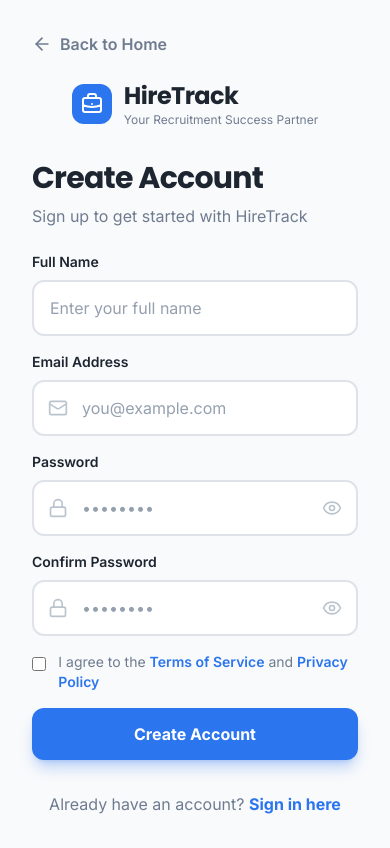
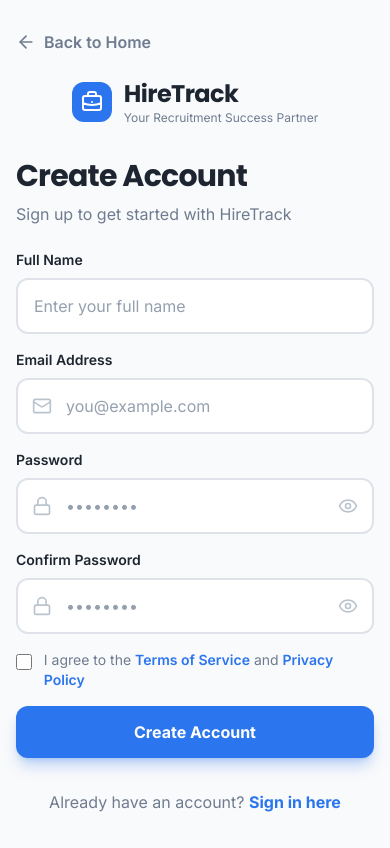
Before and after one commit to Cristineddd/HireTrackProject, a Next.js app: page /auth/signup in a window 390 px wide. Built offline with nearby package versions, Linux system fonts and the light colour scheme.

Commit message:
Add mock API env variables and improve mobile responsiveness for auth pages

```diff
--- a/app/auth/login/LoginPageClient.tsx
+++ b/app/auth/login/LoginPageClient.tsx
@@ -113,7 +113,7 @@
   };
 
   return (
-    <div className="min-h-screen flex">
+    <div className="min-h-screen flex flex-col lg:flex-row">
       {/* Left Side - Branding */}
       <div className="hidden lg:flex lg:w-1/2 bg-linear-to-br from-[#2B75EE] via-[#2B75EE] to-[#1F5DD3] p-12 flex-col justify-between relative overflow-hidden">
         {/* Animated decorative circles */}
@@ -210,8 +210,8 @@
       </div>
 
       {/* Right Side - Login Form */}
-      <div className="flex-1 flex items-center justify-center p-8 bg-[#F9FAFB]">
-        <div className="w-full max-w-md">
+      <div className="flex-1 flex items-center justify-center p-4 sm:p-6 md:p-8 bg-[#F9FAFB] min-h-screen lg:min-h-0 lg:w-1/2">
+        <div className="w-full max-w-md mx-auto">
           {/* Back Button */}
           <Link
             href="/"
--- a/app/auth/signup/SignupPageClient.tsx
+++ b/app/auth/signup/SignupPageClient.tsx
@@ -100,7 +100,7 @@
 
 
   return (
-    <div className="min-h-screen flex">
+    <div className="min-h-screen flex flex-col lg:flex-row">
       {/* Left Side - Branding */}
       <div className="hidden lg:flex lg:w-1/2 bg-linear-to-br from-[#2B75EE] via-[#2B75EE] to-[#1F5DD3] p-12 flex-col justify-between relative overflow-hidden">
         {/* Animated decorative circles */}
@@ -201,8 +201,8 @@
       </div>
 
       {/* Right Side - Signup Form */}
-      <div className="flex-1 flex items-center justify-center p-8 bg-[#F9FAFB]">
-        <div className="w-full max-w-md">
+      <div className="flex-1 flex items-center justify-center p-4 sm:p-6 md:p-8 bg-[#F9FAFB] min-h-screen lg:min-h-0 lg:w-1/2">
+        <div className="w-full max-w-md mx-auto">
           {/* Back Button */}
           <Link
             href="/"
```
